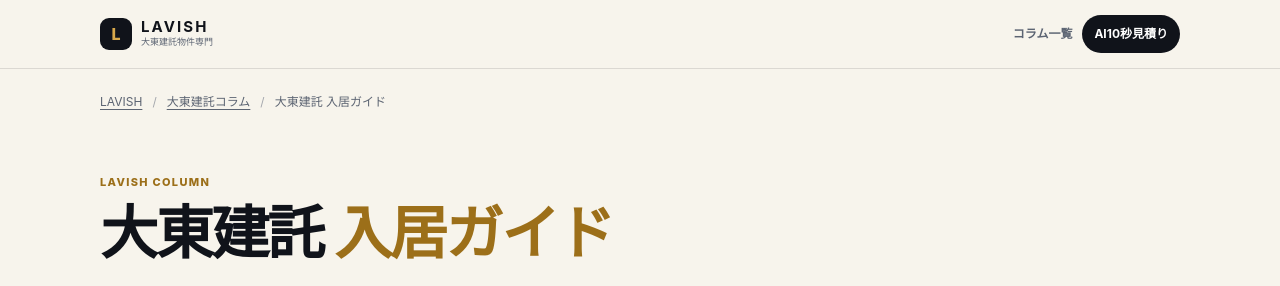
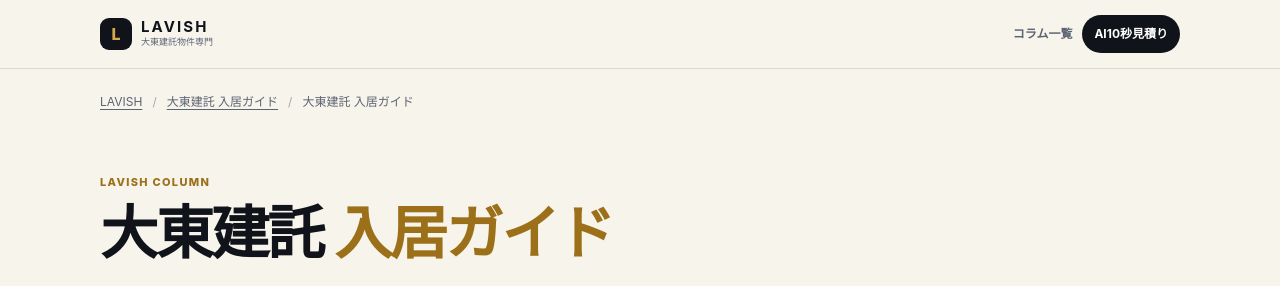
Before and after one commit to lavio8/lavio, a Jekyll site: the page built from column/index.html, in a window 1280 px wide and 900 px high. Shown: the top 286 px of the window. Built offline with Jekyll 4.4.1, drawn with Linux system fonts in a browser that asks for light colours.

Commit message:
パンくずの案内名称を更新

```diff
--- a/_includes/breadcrumbs.html
+++ b/_includes/breadcrumbs.html
@@ -1,7 +1,7 @@
 <nav class="breadcrumbs" aria-label="パンくずリスト">
   <ol>
     <li><a href="{{ '/' | relative_url }}">LAVISH</a></li>
-    <li><a href="{{ '/column/' | relative_url }}">大東建託コラム</a></li>
+    <li><a href="{{ '/column/' | relative_url }}">大東建託 入居ガイド</a></li>
     {% if page.title %}<li aria-current="page">{{ page.title }}</li>{% endif %}
   </ol>
 </nav>
```
